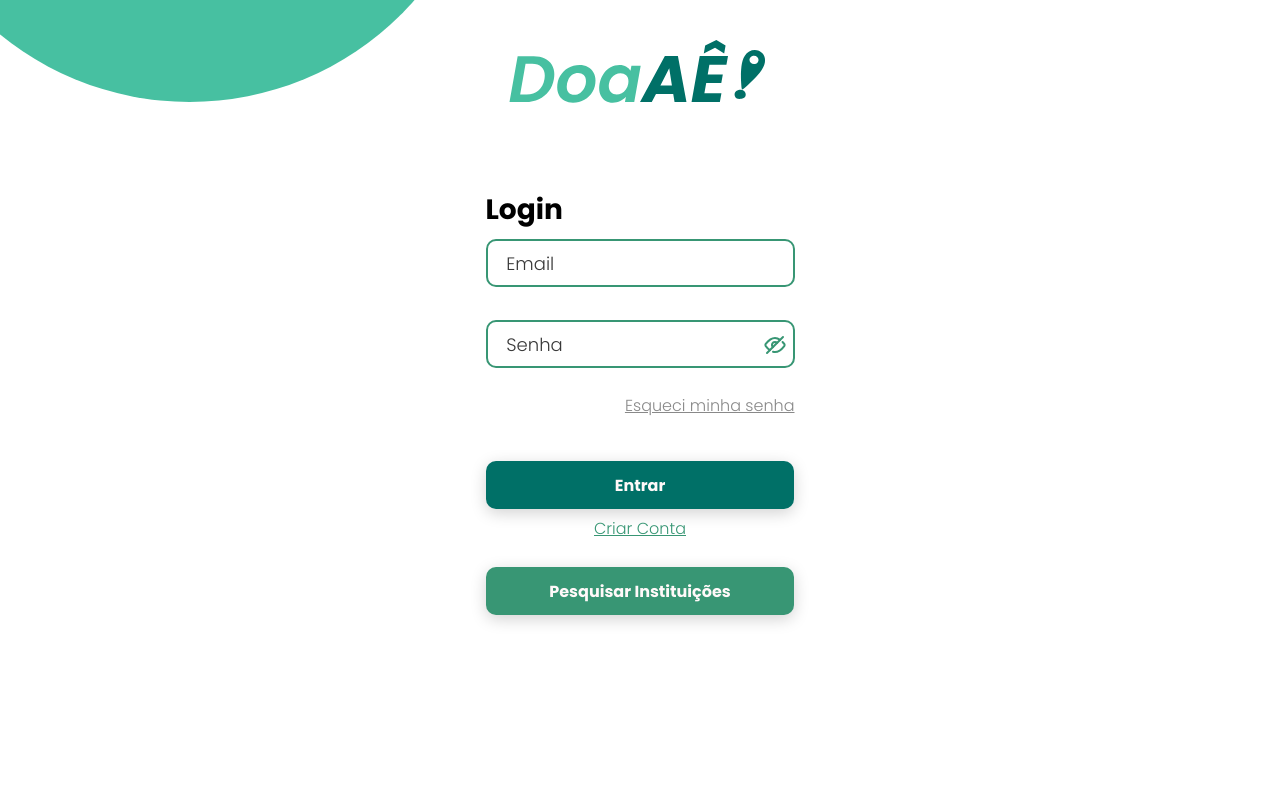
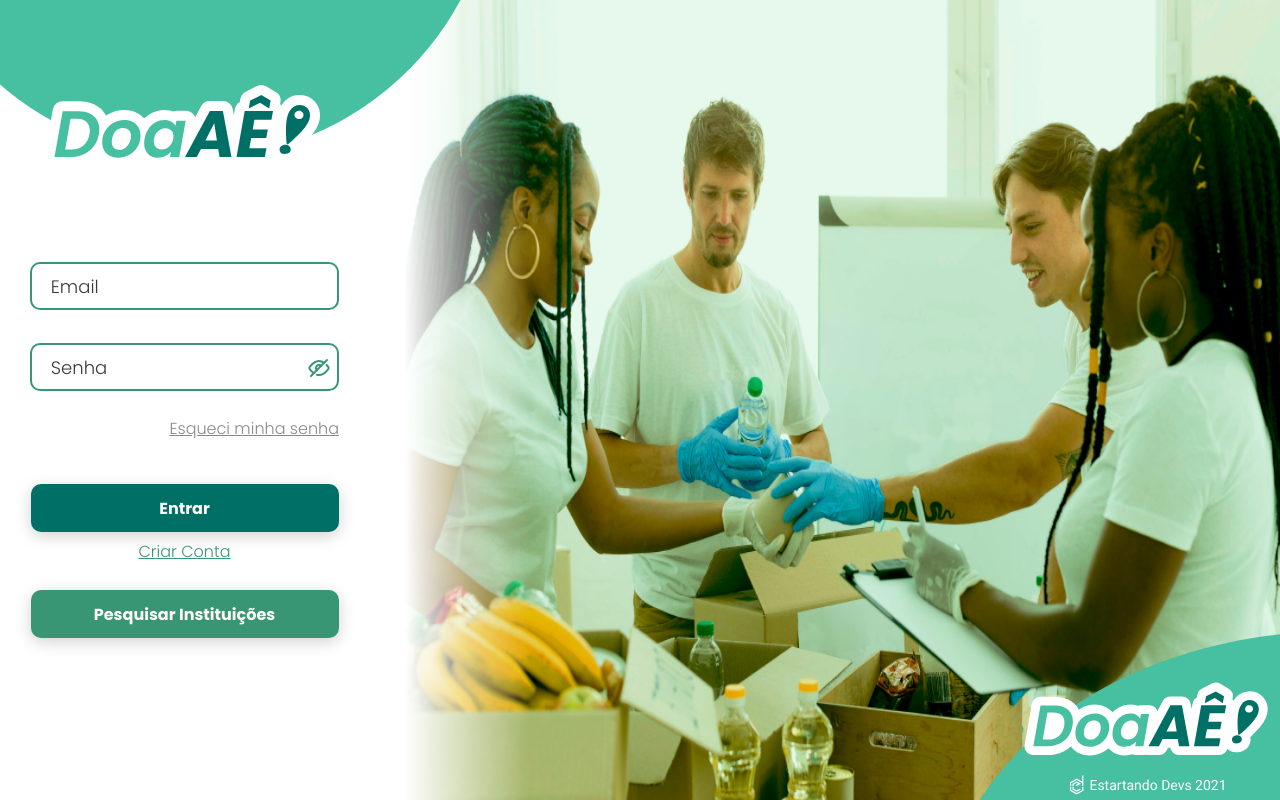
Before and after one commit to estartandodevs-course/doaae, a React (Create React App) app: page /login in a window 1280 px wide. Built offline with nearby package versions, Linux system fonts and the light colour scheme.

Commit message:
feat: Reponsividade da pagina login feita, button retirado o ternario

```diff
--- a/src/components/Button/styles.js
+++ b/src/components/Button/styles.js
@@ -6,8 +6,8 @@ export const ButtonStyled = styled(Link)`
   justify-content: center;
   align-items: center;
 
-  width: ${({ width }) => (width ? width : "308px")};
-  height: ${({ height }) => (height ? height : "48px")};
+  width: ${({ width }) => width || "308px"};
+  height: ${({ height }) => height || "48px"};
   background-color: ${({ color }) => color || "#007067"};
   border-radius: 10px;
   box-shadow: 0px 4px 16px rgba(0, 0, 0, 0.18);
--- a/src/pages/Login/index.js
+++ b/src/pages/Login/index.js
@@ -2,20 +2,23 @@ import * as S from "./styles";
 import { Logo } from "../../components/Shared/Logo";
 import { Input, InputPassword } from "../../components/Input";
 import { Button } from "../../components/Button";
+import DesktopImage from "../../assets/img/login-background-desktop.png";
+import LogoEstartando from "../../assets/icons/logo-estartando-devs.svg";
 
 const Login = () => {
   const error = true;
   return (
     <S.Container>
-      <S.Ball />
+      <S.ContainerLogin>
+        <S.BallTop />
 
-      <S.LogoContainer>
+        <S.ContainerLogo>
           <Logo />
-      </S.LogoContainer>
+        </S.ContainerLogo>
         <S.Form>
-        <S.TitleContainer>
+          <S.ContainerTitle>
             <S.Title>Login</S.Title>
-        </S.TitleContainer>
+          </S.ContainerTitle>
 
           <S.Inputs>
             <Input
@@ -31,7 +34,9 @@ const Login = () => {
               label="Senha"
               errorMessage={null}
             />
-          <S.ForgotPassword error={error}>Esqueci minha senha</S.ForgotPassword>
+            <S.ForgotPassword error={error}>
+              Esqueci minha senha
+            </S.ForgotPassword>
           </S.Inputs>
 
           <S.OptionsButtons>
@@ -42,6 +47,20 @@ const Login = () => {
             <Button color="#389674">Pesquisar Instituições</Button>
           </S.OptionsButtons>
         </S.Form>
+      </S.ContainerLogin>
+
+      <S.ContainerImage>
+        <S.Image src={DesktopImage} />
+        <S.ContainerLogoBottom>
+          <Logo />
+          <S.ContainerLogoEstartando>
+            <S.LogoEstartando src={LogoEstartando} />
+            <S.EstartandoText>Estartando Devs 2021</S.EstartandoText>
+          </S.ContainerLogoEstartando>
+        </S.ContainerLogoBottom>
+
+        <S.BallBottom />
+      </S.ContainerImage>
     </S.Container>
   );
 };
--- a/src/pages/Login/styles.js
+++ b/src/pages/Login/styles.js
@@ -2,26 +2,55 @@ import styled from "styled-components";
 import { Link } from "react-router-dom";
 
 export const Container = styled.main`
+  min-height: 100vh;
   padding: 0 30px;
+  overflow: hidden;
+  @media (min-width: 800px) {
+    display: flex;
+    padding: inherit;
+  }
 `;
 
-export const Ball = styled.div`
+export const BallTop = styled.div`
   position: fixed;
   border-radius: 50%;
   top: -497px;
-  left: -110px;
+  left: -100px;
   width: 599px;
   height: 599px;
   background-color: #47c0a1;
   z-index: -1;
+
+  @media (min-width: 468px) {
+    display: none;
+  }
+  @media (min-width: 800px) {
+    display: block;
+    top: -441px;
+    left: -103px;
+  }
 `;
 
-export const LogoContainer = styled.div`
+export const BallBottom = styled.div`
+  position: fixed;
+  width: 790px;
+  height: 580px;
+  background-color: #47c0a1;
+  bottom: -411px;
+  right: -454px;
+  border-radius: 50%;
+`;
+
+export const ContainerLogo = styled.div`
   display: flex;
   justify-content: center;
 
   > img {
     margin-top: 10px;
+
+    @media (min-width: 800px) {
+      margin-top: 40px;
+    }
   }
 `;
 
@@ -31,10 +60,15 @@ export const Form = styled.form`
   align-items: center;
   margin-top: 67px;
   position: relative;
+  padding: 0 30px;
 `;
 
-export const TitleContainer = styled.div`
+export const ContainerTitle = styled.div`
   width: 309px;
+
+  @media (min-width: 800px) {
+    display: none;
+  }
 `;
 
 export const Title = styled.h1`
@@ -79,3 +113,68 @@ export const CreateAccount = styled(Link)`
   margin: 8px 0 26px 0;
   text-align: center;
 `;
+
+export const ContainerLogin = styled.div`
+  width: auto;
+
+  @media (min-width: 800px) {
+    width: 400px;
+    padding-top: 25px;
+  }
+`;
+
+export const ContainerImage = styled.div`
+  width: auto;
+  margin-left: auto;
+  object-fit: cover;
+  z-index: -4;
+  position: relative;
+  &::before {
+    position: absolute;
+    top: 0;
+    left: 0;
+    content: "";
+    width: 160px;
+    height: 100vh;
+    background: linear-gradient(
+      90deg,
+      #ffffff 22%,
+      rgba(255, 255, 255, 0) 100%
+    );
+  }
+
+  @media (max-width: 800px) {
+    display: none;
+  }
+`;
+
+export const Image = styled.img`
+  width: 100%;
+  height: 100%;
+`;
+
+export const ContainerLogoBottom = styled.div`
+  position: fixed;
+  bottom: 5px;
+  right: 0;
+  z-index: 2;
+
+  > img {
+    width: 263px;
+    height: 109px;
+  }
+`;
+
+export const LogoEstartando = styled.img``;
+
+export const ContainerLogoEstartando = styled.div`
+  display: flex;
+  justify-content: center;
+  align-items: center;
+  gap: 5px;
+`;
+
+export const EstartandoText = styled.span`
+  color: #fff;
+  font-size: 14px;
+`;
```
Also changed, not shown: src/assets/icons/logo-estartando-devs.svg (added), src/assets/img/login-background-desktop.png (added). Lines whose indentation alone changed are shown as unchanged.
